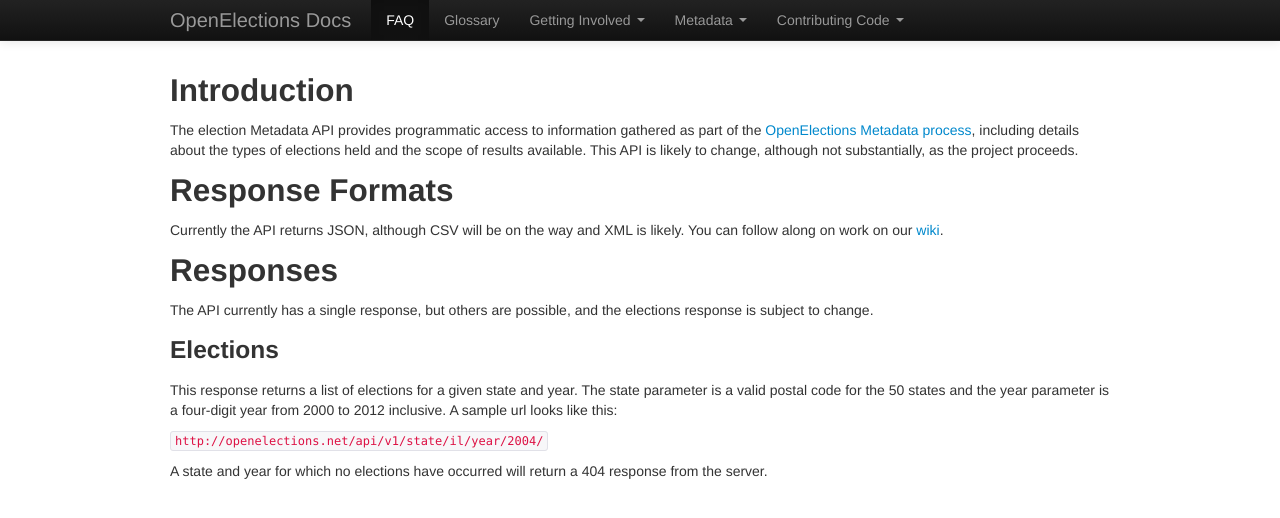
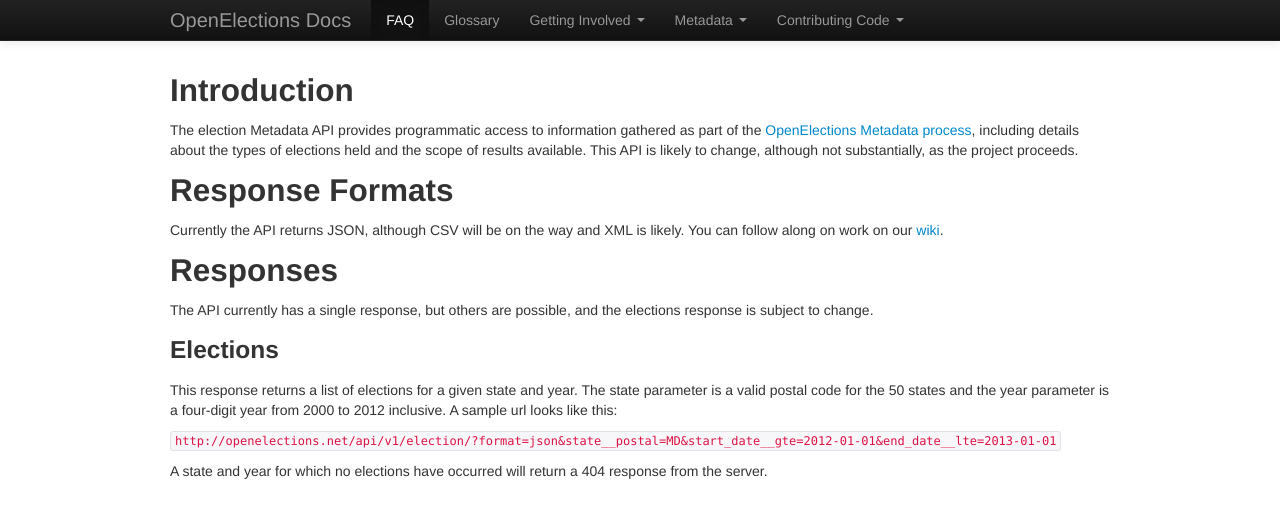
Before and after one commit to openelections/docs, a Jekyll site: the page built from MetadataAPI.md, in a window 1280 px wide. Shown: the top 518 px of the page. Built offline with Jekyll 4.4.1, drawn with Linux system fonts in a browser that asks for light colours; nearby versions of some CDN libraries; some web fonts are replaced; some of the changed lines change nothing that is shown.

Commit message:
fixed metadata API link

```diff
--- a/MetadataAPI.md
+++ b/MetadataAPI.md
@@ -20,6 +20,6 @@
 
 This response returns a list of elections for a given state and year. The state parameter is a valid postal code for the 50 states and the year parameter is a four-digit year from 2000 to 2012 inclusive. A sample url looks like this:
 
-  `http://openelections.net/api/v1/state/il/year/2004/`
+  `http://openelections.net/api/v1/election/?format=json&state__postal=MD&start_date__gte=2012-01-01&end_date__lte=2013-01-01`
 
 A state and year for which no elections have occurred will return a 404 response from the server.
```
